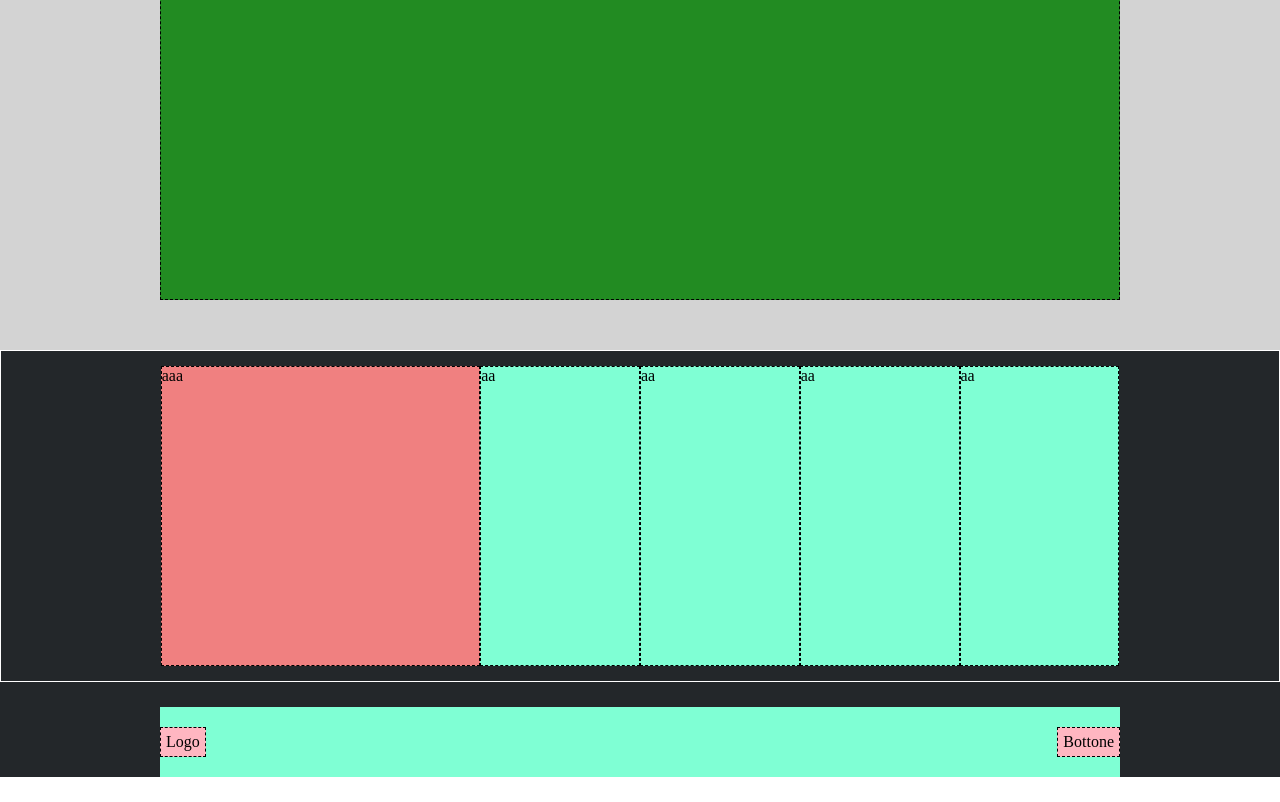
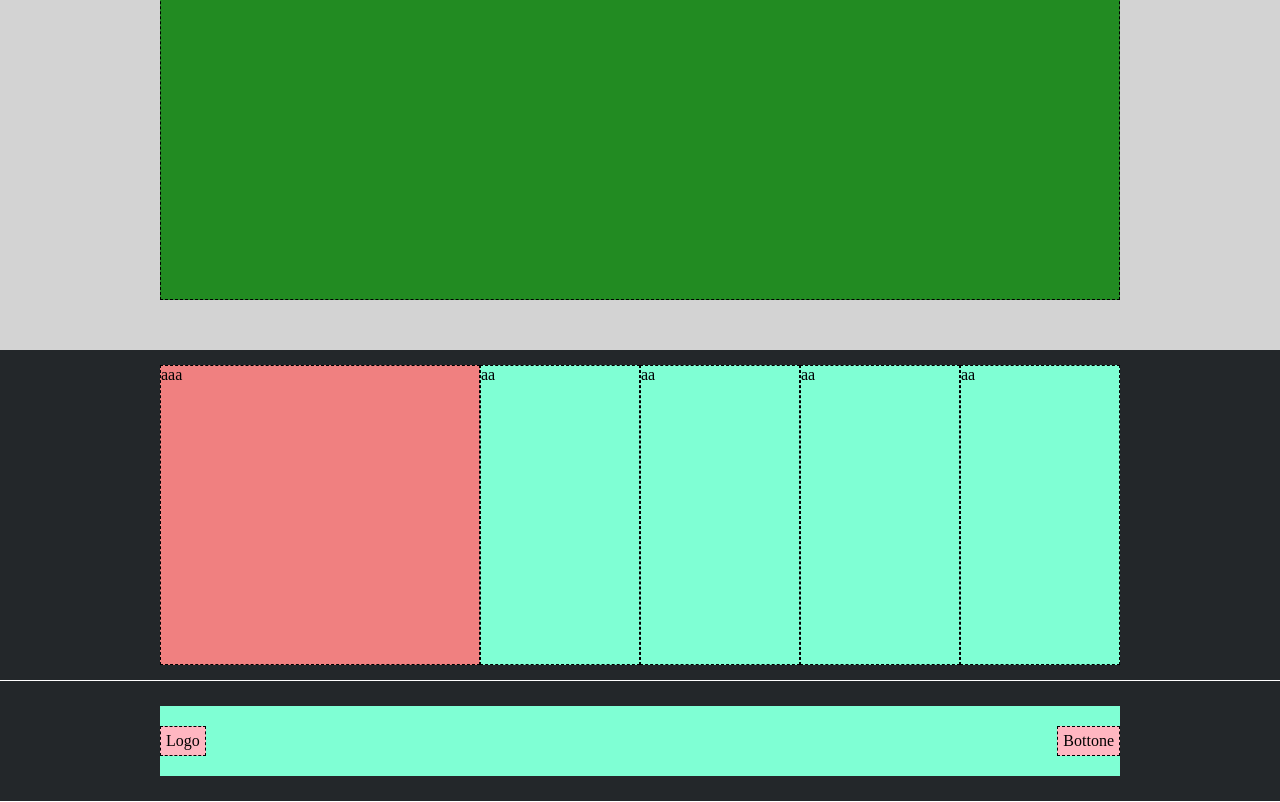
Before and after one commit to maicolkutchoukov/htmlcss-struttura-discord, a plain HTML site: page index.html in a window 1280 px wide. Shown: the part 2686-3488 px from the top of the page. Drawn offline with Linux system fonts and the light colour scheme.

Commit message:
aggiunto padding

```diff
--- a/css/style.css
+++ b/css/style.css
@@ -136,7 +136,6 @@
     justify-content: center;
     border-bottom: 1px solid white;
     width: 100%;
-    border: 1px solid white;
     padding: 15px 0;
 }
 
@@ -161,7 +160,7 @@
 .footer-bottom{
     display: flex;
     justify-content: center;
-    margin: 25px 0;
+    padding: 25px 0;
 }
 
 .footer-bottom > div{
```
